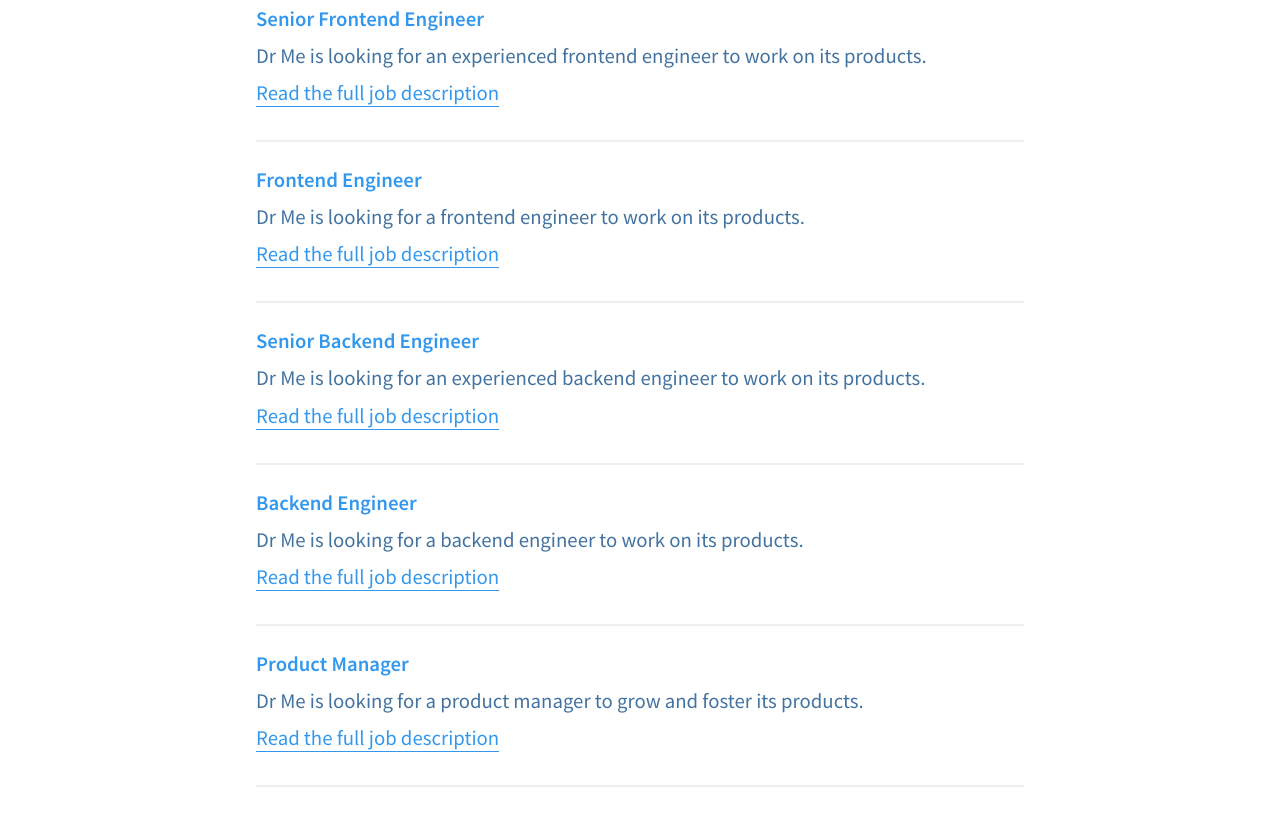
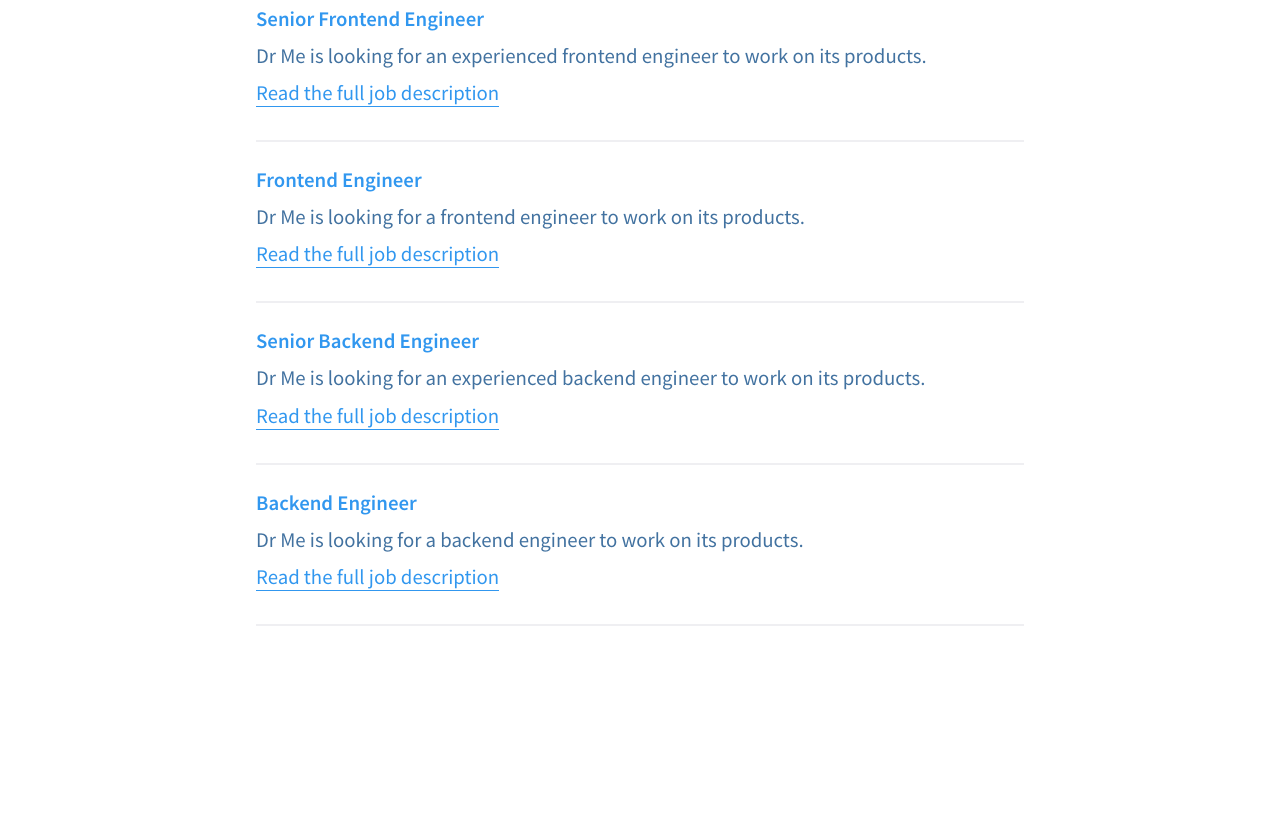
Before and after one commit to dr-me/jobs, a plain HTML site: page index.html in a window 1280 px wide. Shown: the part 245-1070 px from the top of the page. After the commit the page ends 935 px from the top, so only its background shows below. Drawn offline with Linux system fonts and the light colour scheme.

Commit message:
Removed product manager role from main index

```diff
--- a/index.html
+++ b/index.html
@@ -59,17 +59,6 @@
             Read the full job description
           </span>
         </a>
-        <a class="openings__link" href="product-manager.html">
-          <div class="openings__link__title">
-            Product Manager
-          </div>
-          <div class="openings__link__subline">
-            Dr Me is looking for a product manager to grow and foster its products.
-          </div>
-          <span class="openings__link__permalink">
-            Read the full job description
-          </span>
-        </a>
       </div>
     </div>
   </body>
```
